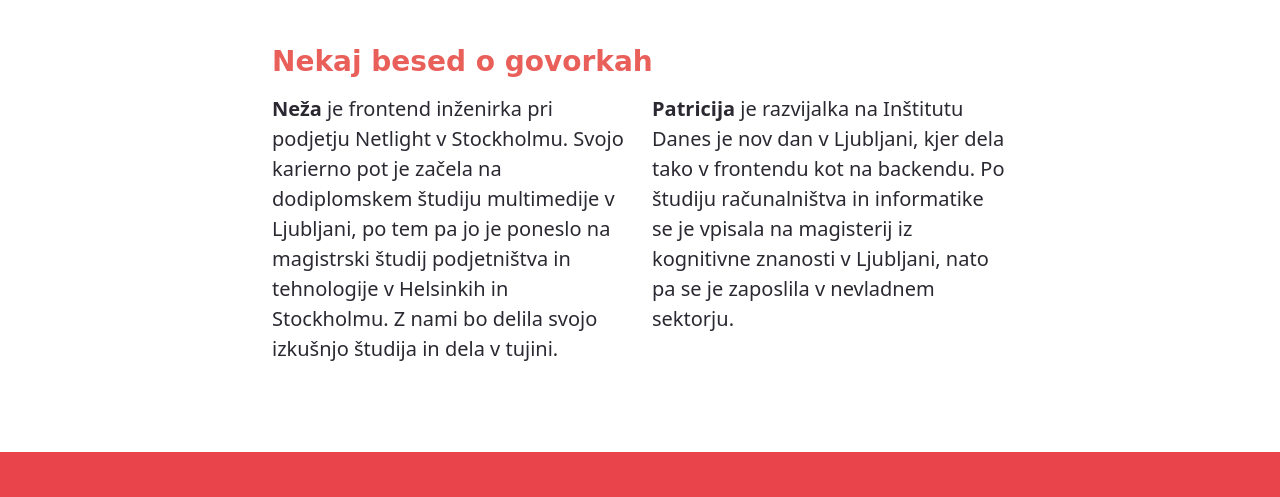
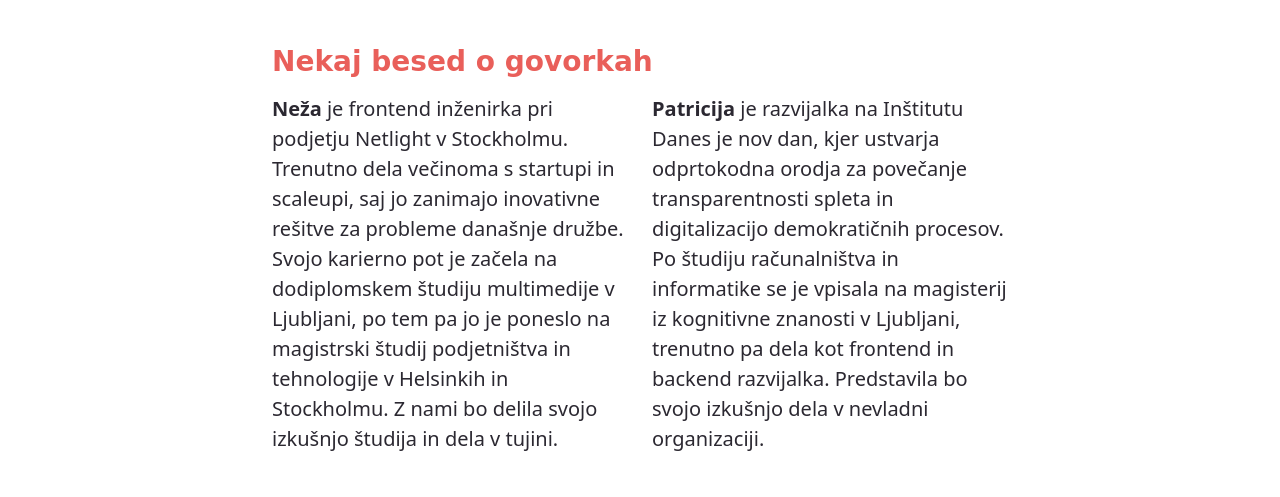
Before and after one commit to club-ada/club-ada.github.io, a plain HTML site: page index.html in a window 1280 px wide. Shown: the part 814-1311 px from the top of the page. Drawn offline with nearby package versions, Linux system fonts and the light colour scheme; a web font is replaced by a local one.

Commit message:
update texts

```diff
--- a/index.html
+++ b/index.html
@@ -85,11 +85,11 @@
                             </div>
 
                             <div class="col-lg-6">
-                                <p><b>Neža</b> je frontend inženirka pri podjetju Netlight v Stockholmu. Svojo karierno pot je začela na dodiplomskem študiju multimedije v Ljubljani, po tem pa jo je poneslo na magistrski študij podjetništva in tehnologije v Helsinkih in Stockholmu. Z nami bo delila svojo izkušnjo študija in dela v tujini.</p>
+                                <p><b>Neža</b> je frontend inženirka pri podjetju Netlight v Stockholmu. Trenutno dela večinoma s startupi in scaleupi, saj jo zanimajo inovativne rešitve za probleme današnje družbe. Svojo karierno pot je začela na dodiplomskem študiju multimedije v Ljubljani, po tem pa jo je poneslo na magistrski študij podjetništva in tehnologije v Helsinkih in Stockholmu. Z nami bo delila svojo izkušnjo študija in dela v tujini.</p>
                             </div>
 
                             <div class="col-lg-6">
-                                <p><b>Patricija</b> je razvijalka na Inštitutu Danes je nov dan v Ljubljani, kjer dela tako v frontendu kot na backendu. Po študiju računalništva in informatike se je vpisala na magisterij iz kognitivne znanosti v Ljubljani, nato pa se je zaposlila v nevladnem sektorju.</p>
+                                <p><b>Patricija</b> je razvijalka na Inštitutu Danes je nov dan, kjer ustvarja odprtokodna orodja za povečanje transparentnosti spleta in digitalizacijo demokratičnih procesov. Po študiju računalništva in informatike se je vpisala na magisterij iz kognitivne znanosti v Ljubljani, trenutno pa dela kot frontend in backend razvijalka. Predstavila bo svojo izkušnjo dela v nevladni organizaciji.</p>
                             </div>
 
                         </div>
```
